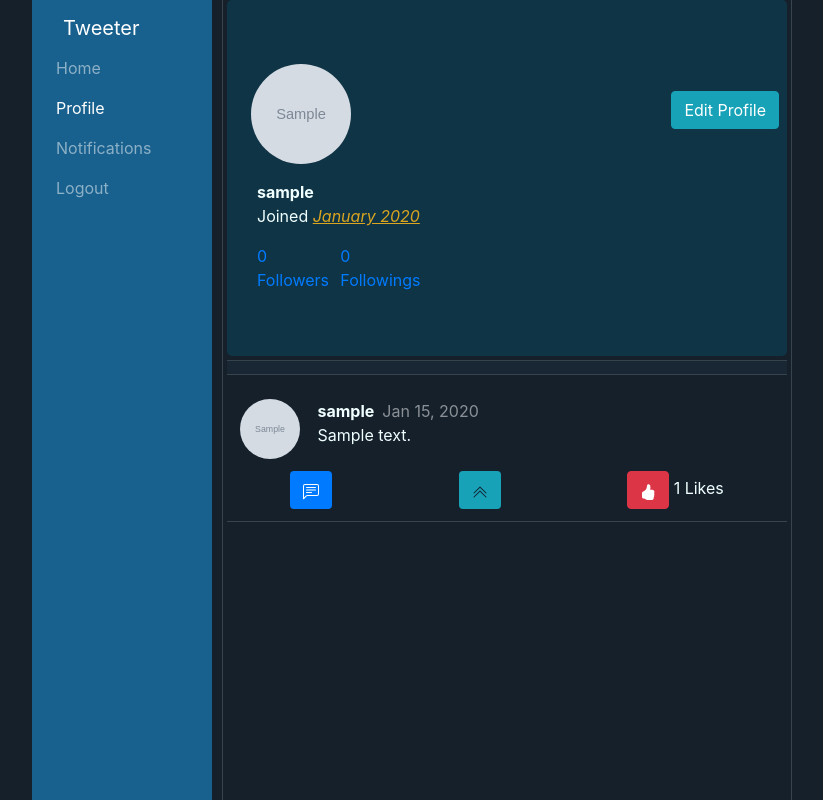
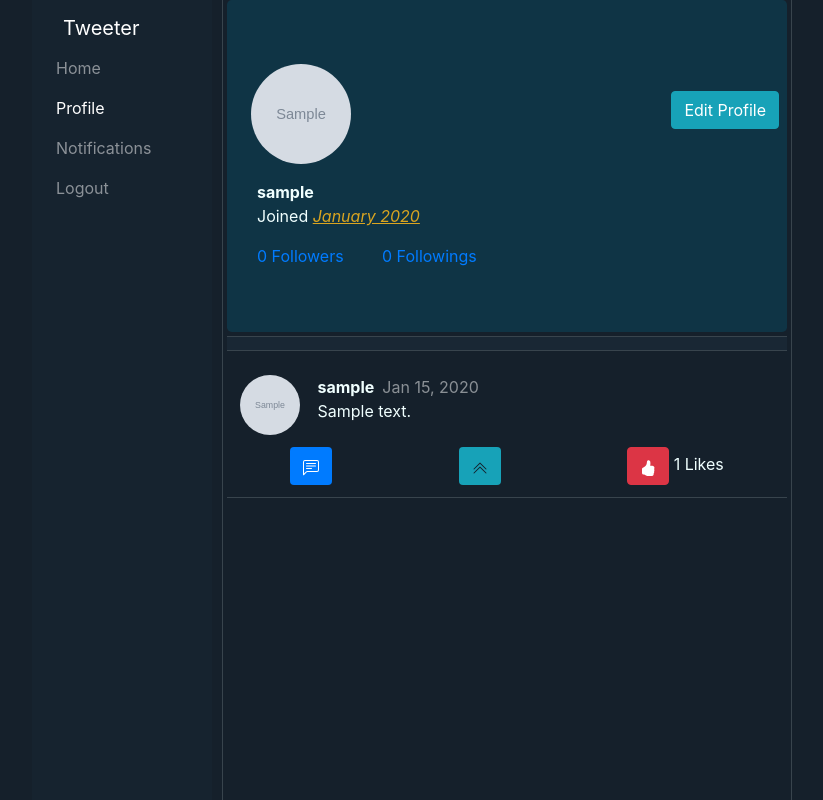
Before and after one commit to hamidrezarj/twitter_clone, a Django app: a page that uses tweets/templates/tweets/profile.html in a window 1280 px wide. Shown: the whole page, without its empty margins (38-861 px from the left). Run offline with Django 3.2, Linux system fonts and the light colour scheme; a user stored in the database is signed in; tables that the repository leaves empty hold one stand-in row (values such as "Sample post"); grey boxes marked "Sample" are stand-in pictures; some libraries are stand-ins or nearby versions.

Commit message:
Update index.css and profile.html ui change

```diff
--- a/tweets/static/tweets/index.css
+++ b/tweets/static/tweets/index.css
@@ -44,7 +44,7 @@
     align-content: start;
     vertical-align: top;
     position: fixed;
-    background-color: rgba(29, 161, 242, 0.5) !important;
+    background-color: rgba(25, 39, 52, 0.5) !important;
 }
 
 @media (max-width: 992px) {
@@ -233,5 +233,5 @@
 }
 
 .modal-content {
-    background-color: rgba(172, 154, 242, 0.9) !important;
+    background-color: rgba(25, 39, 52, 0.9) !important;
 }
--- a/tweets/templates/tweets/profile.html
+++ b/tweets/templates/tweets/profile.html
@@ -16,7 +16,7 @@
             <div class="modal fade" id="editModal" tabindex="-1" role="dialog" aria-labelledby="exampleModalLabel"
                  aria-hidden="true">
                 <div class="modal-dialog modal-dialog-centered">
-                    <div class="modal-content pfChangeModalContent">
+                    <div class="modal-content">
                         <div class="modal-header">
                             <h5 class="modal-title text" id="editModal">Change Profile</h5>
                             <button type="button" id="editCloseBTN" class="close" data-dismiss="modal"
@@ -98,7 +98,7 @@
                     {#                    IMPORTANT: bottom div was made for 2 buttons!!#}
                     <div class="align-self-center bt-5">
                         {% if request.user.username == user_profile.user.username %}
-                            <div class="d-flex align-self-end justify-content-center ml-md-1 mr-2 mb-3 ml-sm-3">
+                            <div class="d-flex align-self-end justify-content-center ml-md-1 ml-sm-3 mr-md-2 mr-sm-3 mb-3">
                                 <button class="btn btn-info d-inline" id="editTrigger" data-toggle="modal"
                                         data-target="#editModal">
                                     Edit Profile
@@ -106,7 +106,7 @@
                             </div>
                         {% else %}
                             {#                    IF ON ANOTHER USER PROFILE ^THIS HAS TO BE "FOLLOW/UNFOLLOW" BUTTON#}
-                            <div class="d-flex align-self-end justify-content-center ml-md-1 mr-2 mb-3 ml-sm-3">
+                            <div class="d-flex align-self-end justify-content-center ml-md-1 ml-sm-3 mr-md-2 mr-sm-3 mb-3">
 
                                 {% if is_followed %}
                                     <button class="btn btn-info d-inline" id="follow"
@@ -141,11 +141,11 @@
                         </div>
                     </div>
                     <div class="container row">
-                        <a href="#" class="col col-2 col-sm-6 col-md-4 col-lg-2">
+                        <a href="#" class="col col-8 col-sm-6 col-md-4 col-lg-3">
                             <span>{{ followers|length }} Follower{{ followers|length|pluralize }}</span>
 
                         </a>
-                        <a href="#" class="col col-2 col-sm-6 col-md-4 col-lg-2">
+                        <a href="#" class="col col-8 col-sm-6 col-md-4 col-lg-3">
                             <span>{{ followings.count }} Following{{ followings.count|pluralize }}</span>
                         </a>
                     </div>
```
